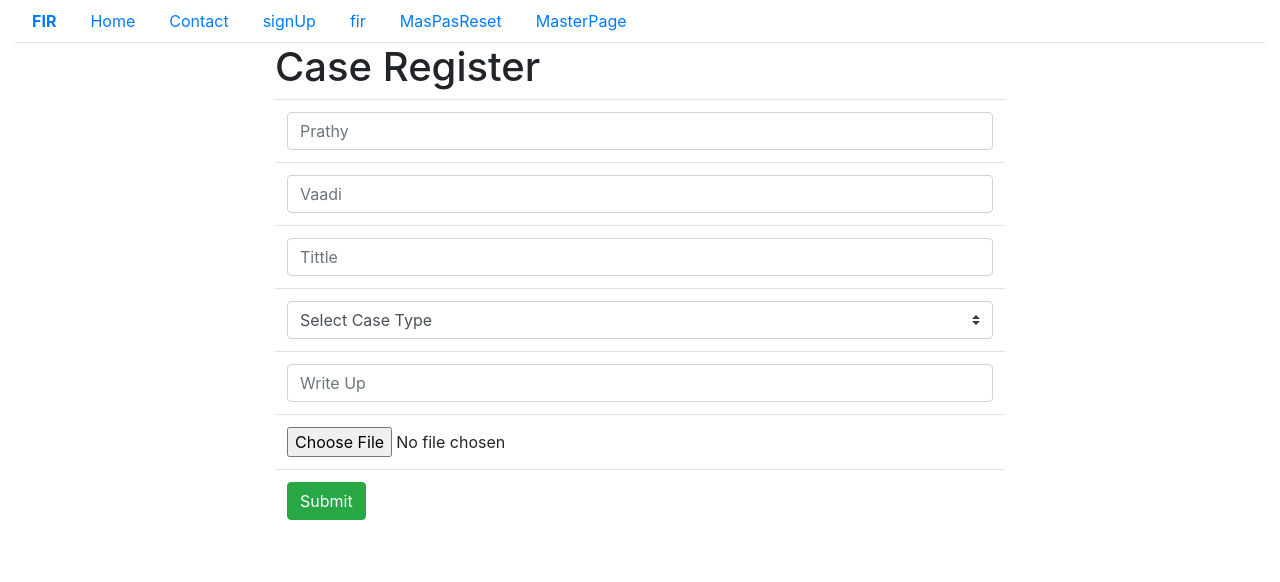
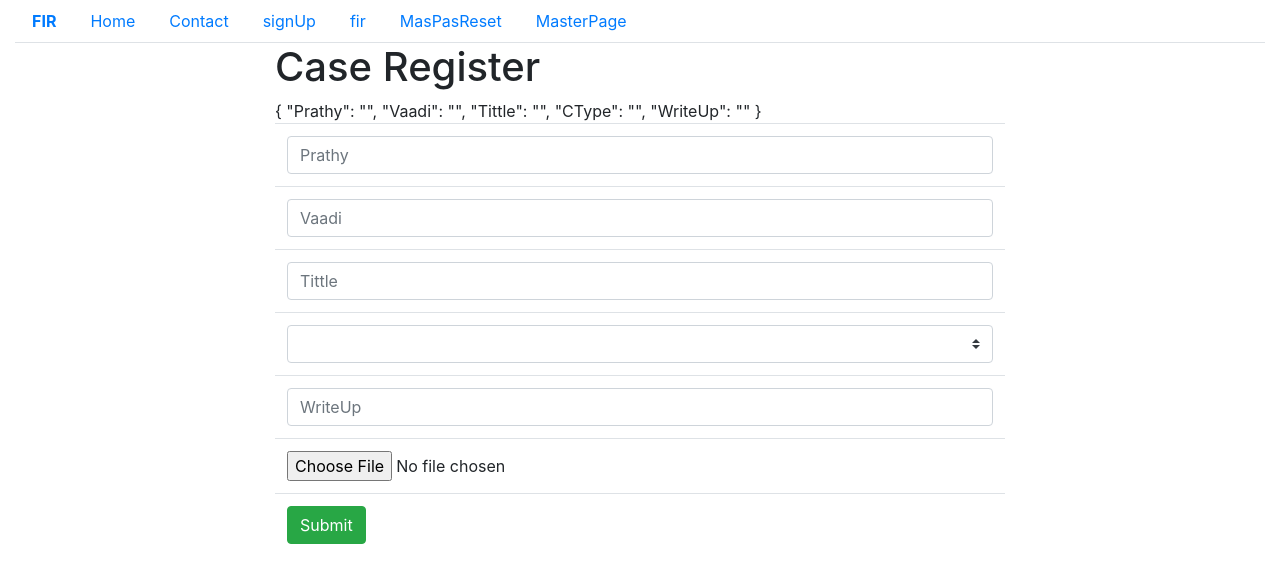
Before and after one commit to 5p4r70n/FirReg, an Angular app in the folder Frontend/: page /fir in a window 1280 px wide. Shown: the top 582 px of the page. Built offline with nearby package versions, Linux system fonts and the light colour scheme.

Commit message:
finally worked submitting

```diff
--- a/Frontend/src/app/fir/fir.component.html
+++ b/Frontend/src/app/fir/fir.component.html
@@ -3,39 +3,43 @@
     <div class="col-lg-2"></div>
     <div class="col-lg-8">
       <h1> Case Register</h1>
+      <form class='firForm' #firForm="ngForm" (ngSubmit)="onSubmit()">
+          {{firForm.value | json}}
         <table class="table">
           <tr>
-          <td><input class="form-control ds-input" type="text" placeholder="Prathy"></td>
+            <td><input class="form-control ds-input" type="text" placeholder="Prathy" id="Prathy" name="Prathy" [(ngModel)] = "Prathy"></td>
           </tr>
           <tr>
-          <td><input class="form-control ds-input" type="text" placeholder="Vaadi"></td>
+            <td><input class="form-control ds-input" type="text" placeholder="Vaadi" id="Vaadi" name="Vaadi" [(ngModel)]="Vaadi"></td>
           </tr>
           <tr>
-          <td><input class="form-control ds-input" type="text" placeholder="Tittle"></td>
+            <td><input class="form-control ds-input" type="text" placeholder="Tittle" id="Tittle" name="Tittle" [(ngModel)]="Tittle"></td>
           </tr>
           <tr>
             <td>
-            <select class="custom-select">
+              <select class="custom-select" id="CType" name="CType" [(ngModel)]="CType">
                 <OPtion selected>Select Case Type</OPtion>
-              <option value="volvo">Criminal</option>
-              <option value="saab">Civil</option>
-              <option value="opel">Narcotic</option>
-              <option value="audi">Terririst</option>
+                <option value="Criminal">Criminal</option>
+                <option value="Civil">Civil</option>
+                <option value="Narcotic">Narcotic</option>
+                <option value="Terririst">Terririst</option>
               </select>
             </td>
           </tr>
           <tr>
-          <td><input class="form-control ds-input" type="text" placeholder="Write Up" height="12" width="12"></td>
+            <td><input class="form-control ds-input" type="text" placeholder="WriteUp" name="WriteUp" id="WriteUp" [(ngModel)]="WriteUp"></td>
           </tr>
           <tr>
-          <td><input type="file" name="image"></td>
+            <td><input type="file" name="image" id="image" [(ngModel)]="image"></td>
           </tr>
           <tr>
             <td>
-            <button type="button" class="btn btn-success">Submit</button>
+              <button type="submit" class="btn btn-success">Submit</button>
             </td>
           </tr>
         </table>
+
+      </form>
 
     </div>
     <div class="col-lg-2"></div>
--- a/Frontend/src/app/fir/fir.component.ts
+++ b/Frontend/src/app/fir/fir.component.ts
@@ -1,4 +1,8 @@
 import { Component, OnInit } from '@angular/core';
+import {
+  HttpClient
+} from "@angular/common/http"
+import { from } from 'rxjs';
 
 @Component({
   selector: 'app-fir',
@@ -7,9 +11,26 @@ import { Component, OnInit } from '@angular/core';
 })
 export class FirComponent implements OnInit {
 
-  constructor() { }
+  Prathy = '';
+  Vaadi = '';
+  Tittle = '';
+  CType = '';
+  WriteUp = '';
+  image: File;
+  msgData:Object={data:false};
+
+
+  constructor(
+    private http:HttpClient
+  ) { }
 
   ngOnInit() {
   }
 
+  onSubmit(){
+    console.log ('Haiii');
+    let newFir ={Prathy:this.Prathy,Vaadi:this.Vaadi,Tittle:this.Tittle,WriteUp:this.WriteUp,image:this.image}
+    console.log(newFir);
+  }
+
 }
```
Lines whose indentation alone changed are shown as unchanged.
